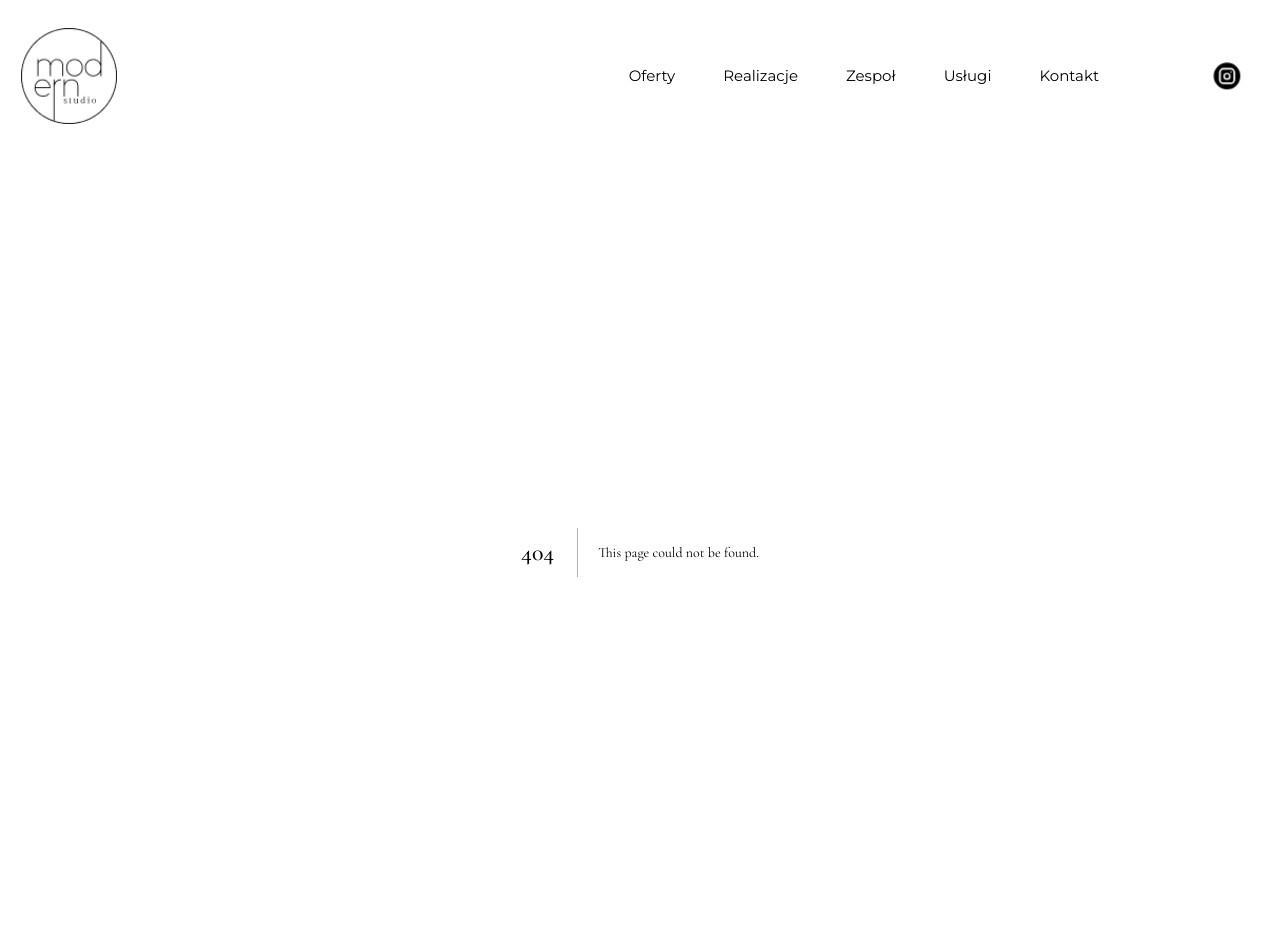
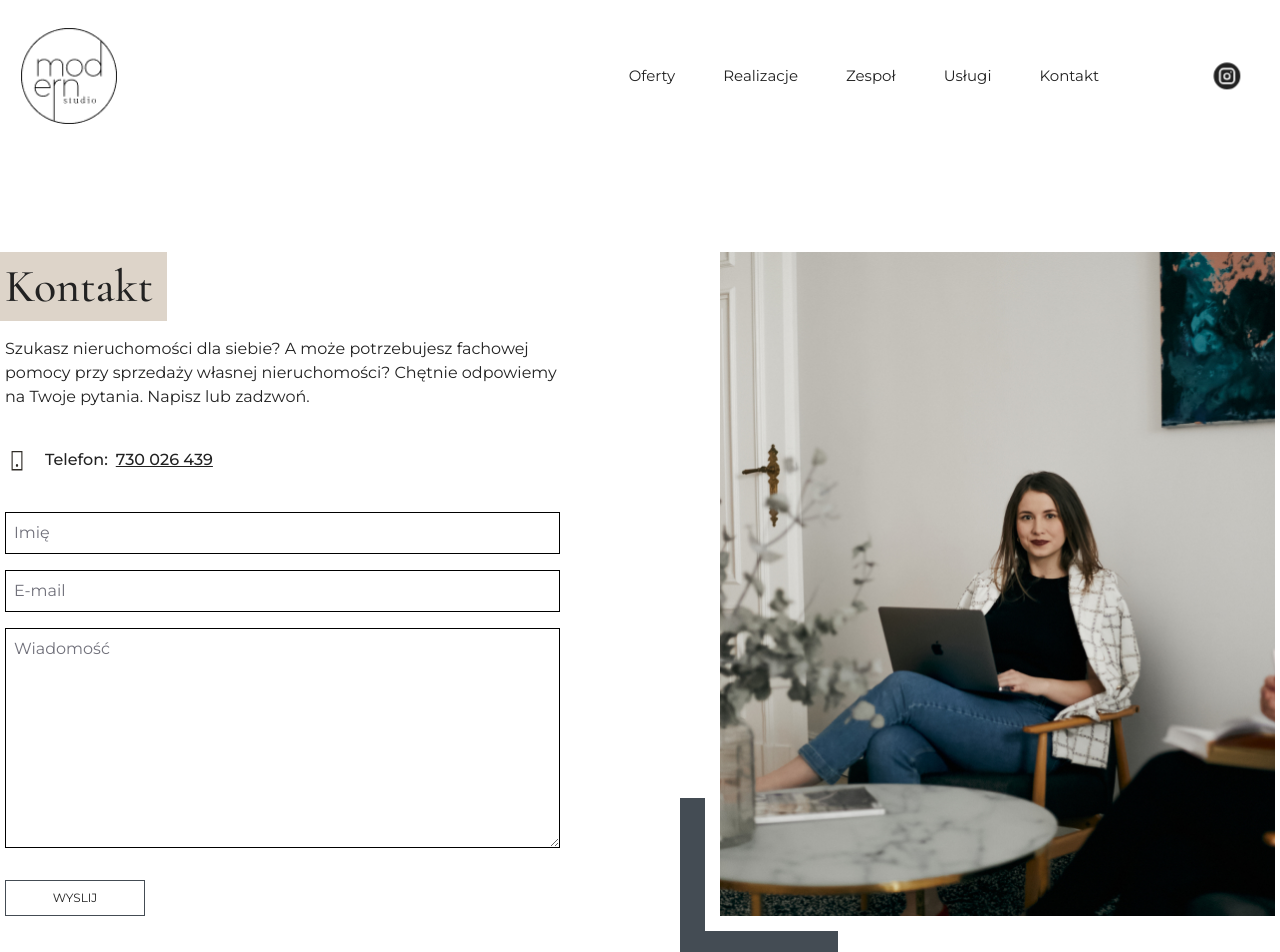
Before and after one commit to AveGhost/modernstudio, a Next.js app: page /kontakt in a window 1280 px wide. Before the commit this address had no page. Shown: the top 952 px of the page. Built offline with nearby package versions, Linux system fonts and the light colour scheme; some icons are missing.

Commit message:
Added contact page

```diff
--- /dev/null
+++ b/src/app/kontakt/page.tsx
@@ -0,0 +1,35 @@
+import HighlightHeading from "../components/highlight-heading/highlight-heading.component"
+import Image from "next/image"
+import DesignArrow from "../components/design-arrow/design-arrow.component"
+import Button from "../components/button/button.component"
+
+const ContantPage = () => {
+    return (
+        <main className="px-10 xl:px-0">
+            <div className="max-w-[1270px] mx-auto py-25">
+                <div className="grid grid-cols-1 md:grid-cols-2 md:gap-15 lg:gap-20 xl:gap-40">
+                    <div className="flex flex-col gap-4">
+                        <HighlightHeading fontSize="46px" highLightWidth="170px" classes="w-full -ml-10 pl-10 md:-ml-0 md:pl-0">Kontakt</HighlightHeading>
+                        <p>Szukasz nieruchomości dla siebie? A może potrzebujesz fachowej pomocy przy sprzedaży własnej nieruchomości? Chętnie odpowiemy na Twoje pytania. Napisz lub zadzwoń.</p>
+                        <p className="relative flex items-center gap-4 py-5">
+                            <Image src="/icons/mobile.svg" alt="Phone" width={24} height={24} />
+                            <span className="flex items-center gap-2 font-medium">Telefon: <a href="tel: 730 026 439" className="underline">730 026 439</a></span>
+                        </p>
+                        <form className="flex flex-col gap-4">
+                            <input type="text" placeholder="Imię" className="w-full border-1 border-[#000] p-2 placeholder:text-zinc-500" />
+                            <input type="email" placeholder="E-mail" className="w-full border-1 border-[#000] p-2 placeholder:text-zinc-500" />
+                            <textarea name="message" id="message" placeholder="Wiadomość" className="w-full p-2 border-1 border-[#000] min-h-[220px] placeholder:text-zinc-500" />
+                            <Button type="submit" classes="mt-4 min-w-[140px] text-[12px]">Wyslij</Button>
+                        </form>
+                    </div>
+                    <div className="relative w-full min-h-[650px] hidden md:block">
+                        <DesignArrow direction="bottom-left" borderColor="#444C54" />
+                        <Image src="/contact/contact.jpg" alt="Photo" fill className="object-cover w-full" />
+                    </div>
+                </div>
+            </div>
+        </main>
+    )
+}
+
+export default ContantPage
```
